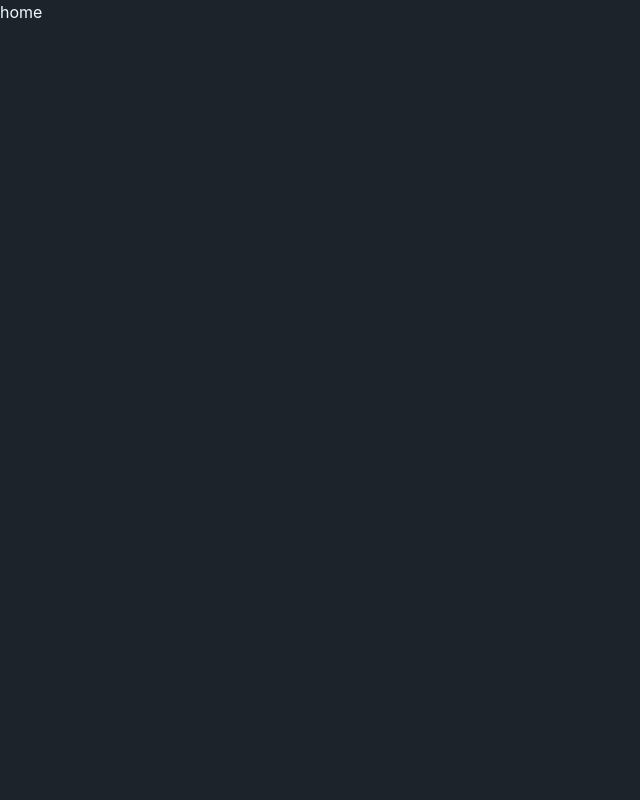
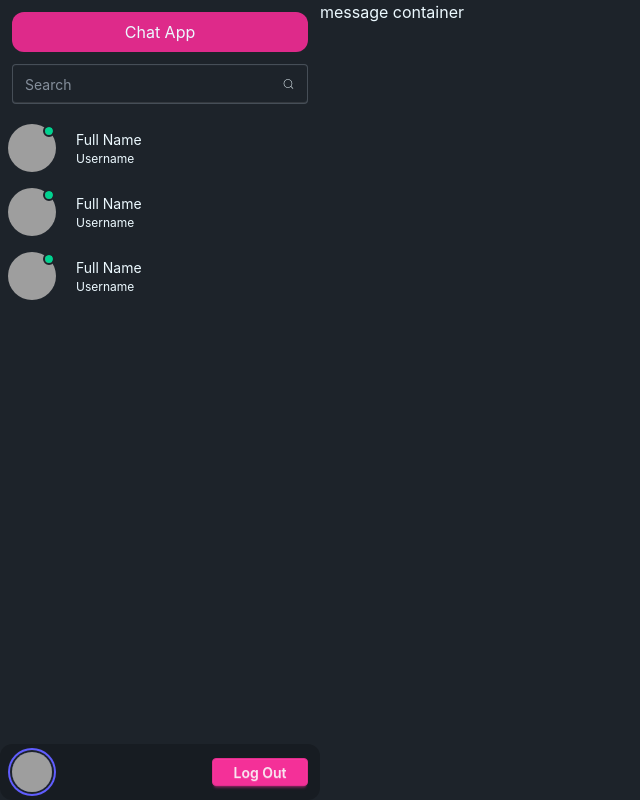
Before and after one commit to sanjeet2610/Chat-App, a React (Vite) app in the folder client/: page / in a window 1280 px wide. Shown: the whole page, without its empty margins (0-640 px from the left). Built offline with nearby package versions, Linux system fonts and the light colour scheme; grey boxes are pictures that could not be loaded.

Commit message:
Add Sidebar Ui

```diff
--- a/client/package.json
+++ b/client/package.json
@@ -14,6 +14,7 @@
     "@tailwindcss/vite": "^4.2.2",
     "react": "^19.2.4",
     "react-dom": "^19.2.4",
+    "react-icons": "^5.6.0",
     "react-redux": "^9.2.0",
     "react-router-dom": "^7.14.1",
     "tailwindcss": "^4.2.2"
--- a/client/src/pages/home/Home.jsx
+++ b/client/src/pages/home/Home.jsx
@@ -1,7 +1,14 @@
 import React from "react";
+import UserSidebar from "./UserSidebar";
+import MessageContainer from "./MessageContainer";
 
 const Home = () => {
-  return <div>home</div>;
+  return (
+    <div className="flex">
+      <UserSidebar />
+      <MessageContainer />
+    </div>
+  );
 };
 
 export default Home;
--- /dev/null
+++ b/client/src/pages/home/MessageContainer.jsx
@@ -0,0 +1,7 @@
+import React from "react";
+
+const MessageContainer = () => {
+  return <div>message container</div>;
+};
+
+export default MessageContainer;
--- /dev/null
+++ b/client/src/pages/home/User.jsx
@@ -0,0 +1,19 @@
+import React from "react";
+
+const User = () => {
+  return (
+    <div className="flex items-center gap-5 p-2">
+      <div className="avatar avatar-online">
+        <div className="w-12 rounded-full">
+          <img src="https://img.daisyui.com/images/profile/demo/gordon@192.webp" />
+        </div>
+      </div>
+      <div>
+        <h2 className="text-[14px] line-clamp-1">Full Name</h2>
+        <p className="text-[12px]">Username</p>
+      </div>
+    </div>
+  );
+};
+
+export default User;
--- /dev/null
+++ b/client/src/pages/home/UserSidebar.jsx
@@ -0,0 +1,33 @@
+import { CiSearch } from "react-icons/ci";
+import User from "./User";
+
+const UserSidebar = () => {
+  return (
+    <div className="max-w-[20rem] w-full h-screen flex flex-col">
+      <h2 className="bg-[#DE2A8A] p-2 m-3 mb-0 rounded-xl text-center">
+        Chat App
+      </h2>
+      <div className="p-3">
+        <label className="input">
+          <input type="search" required placeholder="Search" />
+          <CiSearch />
+        </label>
+      </div>
+      <div className="h-full overflow-y-auto">
+        <User />
+        <User />
+        <User />
+      </div>
+      <div className="h-14 bg-black/20 p-3 flex items-center justify-between rounded-xl">
+        <div className="avatar">
+          <div className="ring-primary ring-offset-base-100 w-10 rounded-full ring-2 ring-offset-2">
+            <img src="https://img.daisyui.com/images/profile/demo/spiderperson@192.webp" />
+          </div>
+        </div>
+        <button className="btn btn-secondary h-7 w-24">Log Out</button>
+      </div>
+    </div>
+  );
+};
+
+export default UserSidebar;
```
Also changed, not shown: 1 other file (tests, documents, lock files or other folders).
